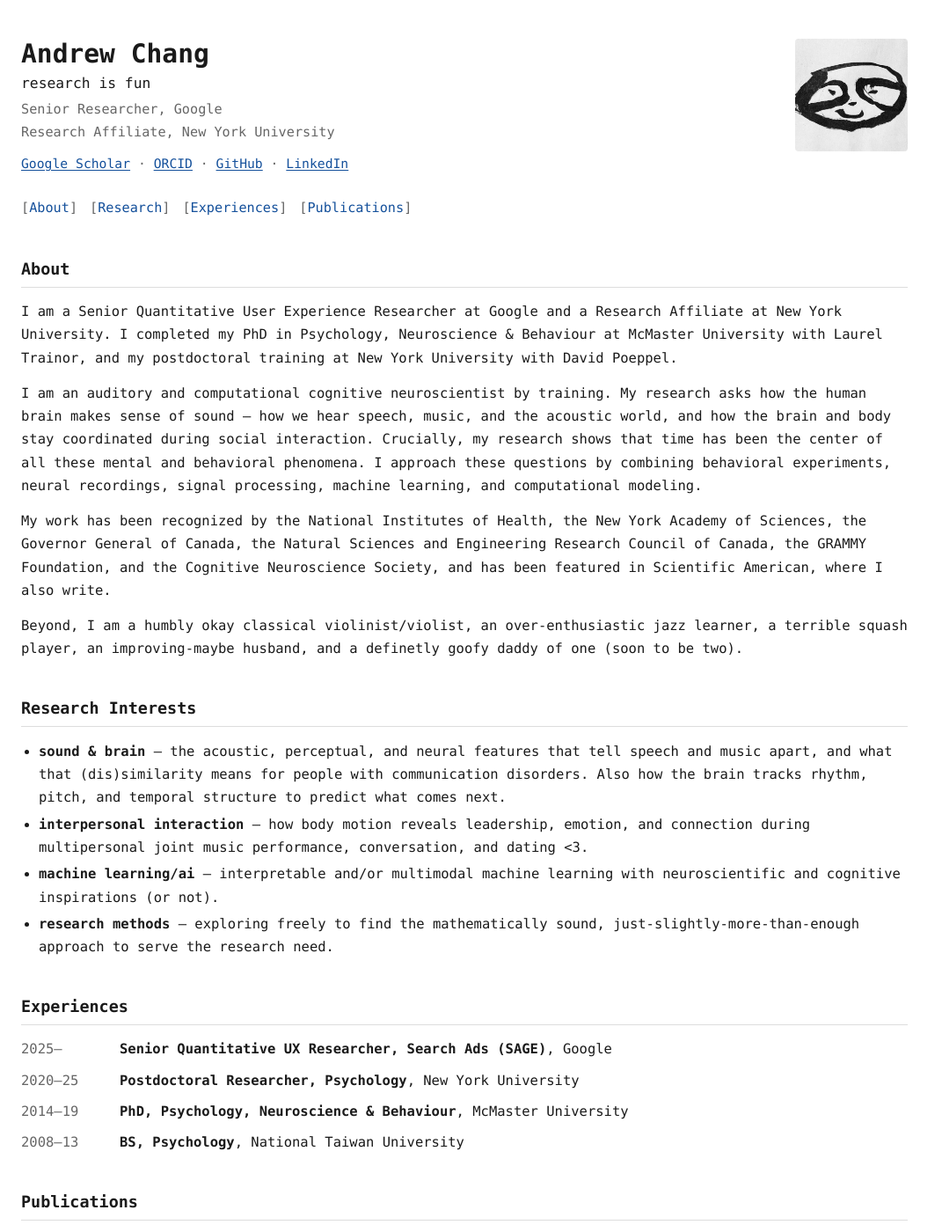
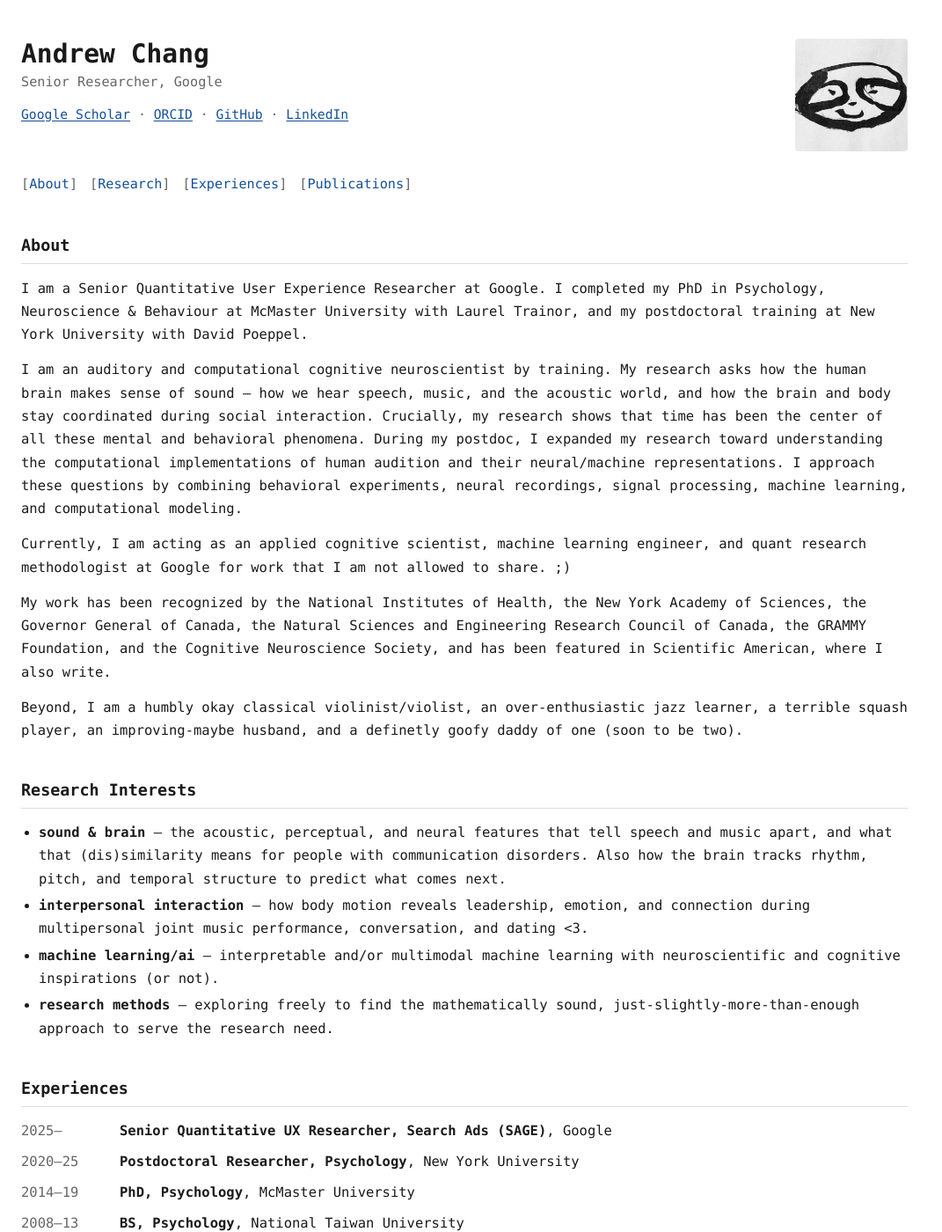
Before and after one commit to curlsloth/curlsloth.github.io, a Jekyll site: the page built from index.md, in a window 1280 px wide and 1400 px high. Shown: the whole window at 88% size, without its empty margins (0-1071 px from the left). Built offline with Jekyll 4.4.1, drawn with Linux system fonts in a browser that asks for light colours.

Commit message:
Update index.md to enhance research description and correct PhD title

```diff
--- a/_config.yml
+++ b/_config.yml
@@ -1,6 +1,6 @@
 # --- Site settings ---------------------------------------------------------
 title: Andrew Chang
-tagline: research is fun
+tagline:
 description: >-
   Andrew Chang, PhD.
 url: "https://curlsloth.github.io"
--- a/_layouts/default.html
+++ b/_layouts/default.html
@@ -24,7 +24,7 @@
       <div class="id">
         <h1>{{ site.author.name }}</h1>
         <p class="role">{{ site.tagline }}</p>
-        <p class="affil">Senior Researcher, Google<br>Research Affiliate, New York University</p>
+        <p class="affil">Senior Researcher, Google</p>
         <p class="contact">
           <a href="{{ site.author.scholar }}">Google&nbsp;Scholar</a> ·
           <a href="https://orcid.org/{{ site.author.orcid }}">ORCID</a> ·
--- a/index.md
+++ b/index.md
@@ -6,9 +6,11 @@ title: Andrew Chang
 <section id="about" markdown="1">
 ## About
 
-I am a Senior Quantitative User Experience Researcher at Google and a Research Affiliate at New York University. I completed my PhD in Psychology, Neuroscience & Behaviour at McMaster University with Laurel Trainor, and my postdoctoral training at New York University with David Poeppel.
+I am a Senior Quantitative User Experience Researcher at Google. I completed my PhD in Psychology, Neuroscience & Behaviour at McMaster University with Laurel Trainor, and my postdoctoral training at New York University with David Poeppel.
 
-I am an auditory and computational cognitive neuroscientist by training. My research asks how the human brain makes sense of sound — how we hear speech, music, and the acoustic world, and how the brain and body stay coordinated during social interaction. Crucially, my research shows that time has been the center of all these mental and behavioral phenomena. I approach these questions by combining behavioral experiments, neural recordings, signal processing, machine learning, and computational modeling.
+I am an auditory and computational cognitive neuroscientist by training. My research asks how the human brain makes sense of sound — how we hear speech, music, and the acoustic world, and how the brain and body stay coordinated during social interaction. Crucially, my research shows that time has been the center of all these mental and behavioral phenomena. During my postdoc, I expanded my research toward understanding the computational implementations of human audition and their neural/machine representations. I approach these questions by combining behavioral experiments, neural recordings, signal processing, machine learning, and computational modeling.
+
+Currently, I am acting as an applied cognitive scientist, machine learning engineer, and quant research methodologist at Google for work that I am not allowed to share. ;)
 
 My work has been recognized by the National Institutes of Health, the New York Academy of Sciences, the Governor General of Canada, the Natural Sciences and Engineering Research Council of Canada, the GRAMMY Foundation, and the Cognitive Neuroscience Society, and has been featured in Scientific American, where I also write.
 
@@ -31,7 +33,7 @@ Beyond, I am a humbly okay classical violinist/violist, an over-enthusiastic jaz
 <ul class="cv">
   <li><span class="date">2025–</span><span><strong>Senior Quantitative UX Researcher, Search Ads (SAGE)</strong>, Google</span></li>
   <li><span class="date">2020–25</span><span><strong>Postdoctoral Researcher, Psychology</strong>, New York University</span></li>
-  <li><span class="date">2014–19</span><span><strong>PhD, Psychology, Neuroscience &amp; Behaviour</strong>, McMaster University</span></li>
+  <li><span class="date">2014–19</span><span><strong>PhD, Psychology</strong>, McMaster University</span></li>
   <li><span class="date">2008–13</span><span><strong>BS, Psychology</strong>, National Taiwan University</span></li>
 </ul>
 </section>
```
